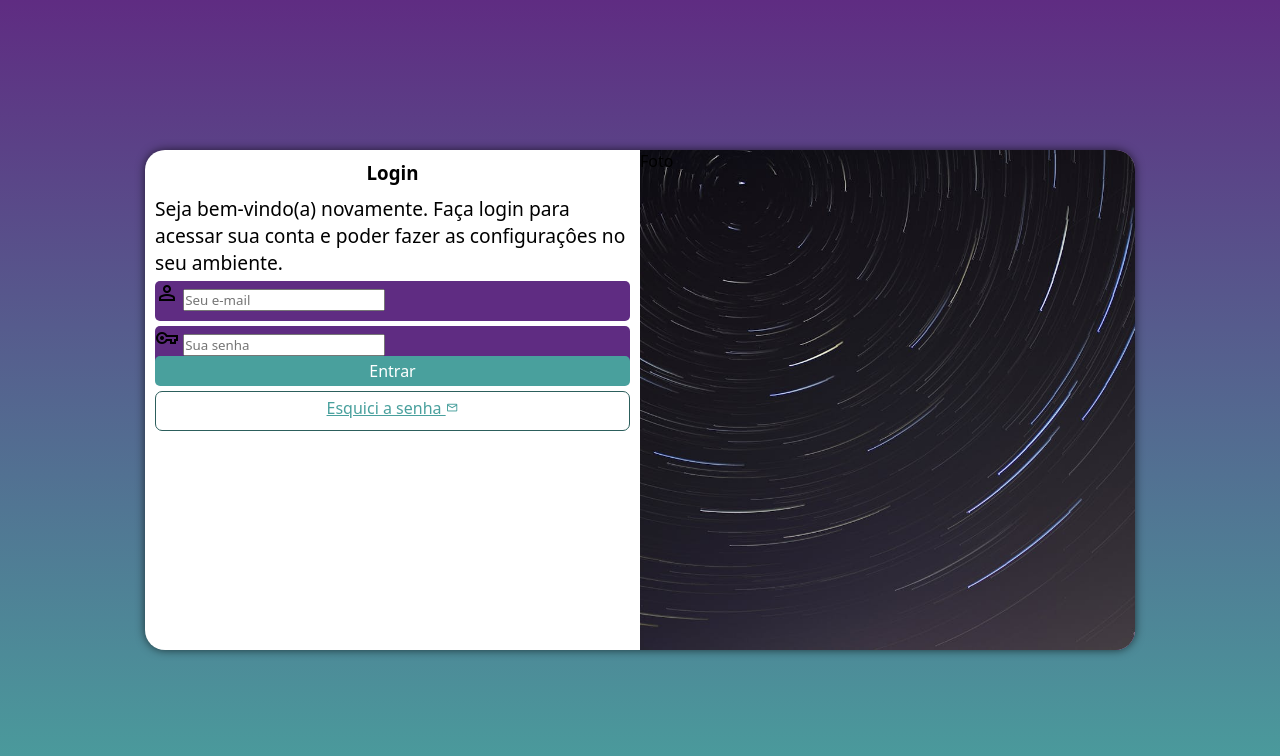
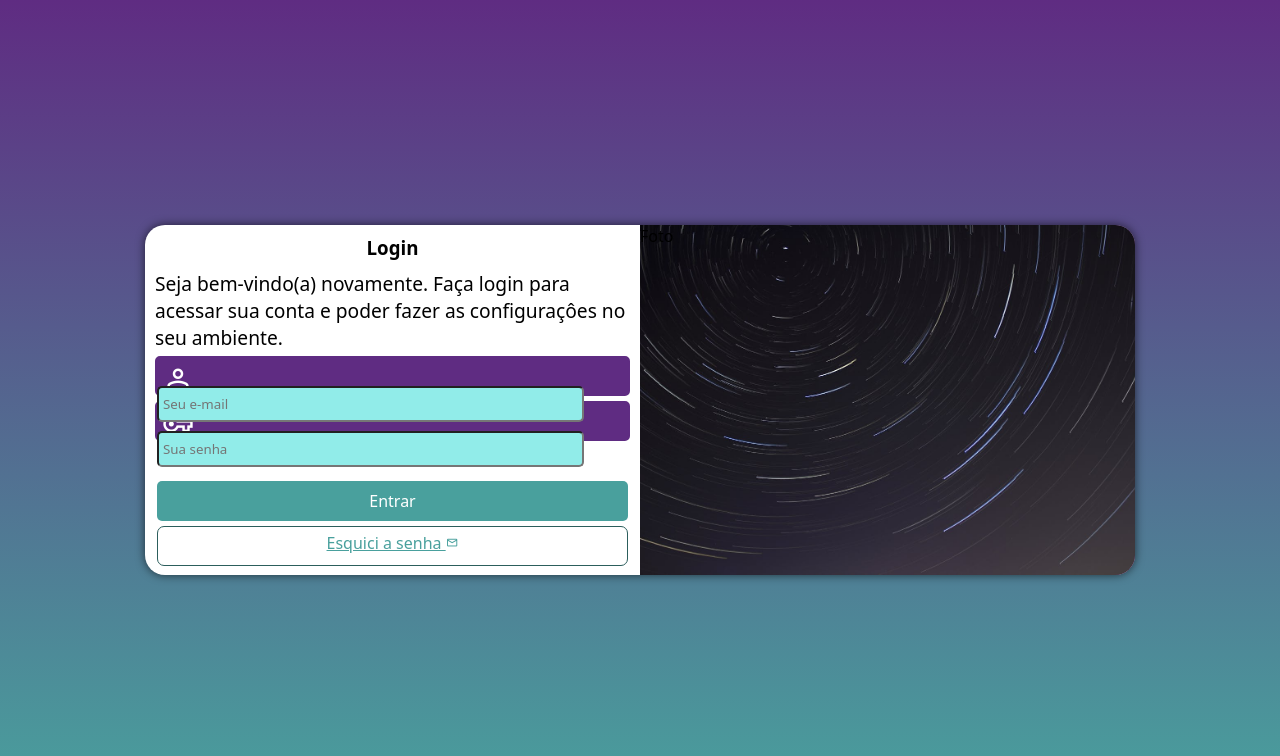
Before and after one commit to italo-leonardo/projeto-login, a plain HTML site: page index.html in a window 1280 px wide. Drawn offline with nearby package versions, Linux system fonts and the light colour scheme.

Commit message:
add formulario final

```diff
--- a/estilo/media-quety.css
+++ b/estilo/media-quety.css
@@ -5,7 +5,7 @@
     --lilás: #5f2c82;
 }
 
-@media screen and (min-width: 768px) and (max-width: 992px) {
+@media screen and (min-width: 768px) and (max-width: 992px) { /*CONFIGURAÇÃO PARA TABLET*/
 
     body {
         background-image: linear-gradient(to top, var(--verde), var(--lilás));
@@ -13,6 +13,7 @@
 
     #login {
         width: 90vw;
+        height: 300px;
 
     }
 
@@ -41,6 +42,7 @@
 
     #login {
         width: 990px;
+        height: 350px;
 
     }
 
--- a/estilo/style.css
+++ b/estilo/style.css
@@ -71,6 +71,7 @@ main {
 
 .campo {
     background-color: var(--lilás);
+    border: 2px solid var(--lilás);
     display: block;
     width: 100%;
     height: 40px;
@@ -82,11 +83,31 @@ main {
     display: none;
 }
 
+.campo > input {
+    background-color: #91ece9;
+    width: calc(100% - 44px);
+    height: 100%;
+    border-radius: 5px;
+    padding: 4px;
+    transform: translateY(-14px);
+}
+
+.campo > input:focus-within {
+    background-color: white;
+}
+
+.campo > span {
+    color: white;
+    font-size: 2em;
+    width: 40px;
+    padding: 5px;
+}
+
 .Entrar {
     display: block;
     font-size: 1em;
     width: 100%;
-    height: 30px;
+    height: 40px;
     background-color: var(--verde);
     color: white;
     border: none;
--- a/index.html
+++ b/index.html
@@ -27,7 +27,9 @@
                         <span class="material-symbols-outlined">vpn_key</span>
                         <input type="password" name="senha" id="isenha" placeholder="Sua senha" autocomplete="current-password" required minlength="8" maxlength="15">
                         <label for="isenha">Senha</label>
-                        <input type="submit" value="Entrar" class="Entrar">
+                        <div>
+                            <input type="submit" value="Entrar" class="Entrar">
+                        </div>
                         <a href="esquici.html" class="botão">
                             Esquici a senha <span class="material-symbols-outlined">mail</span>
                         </a>
```
